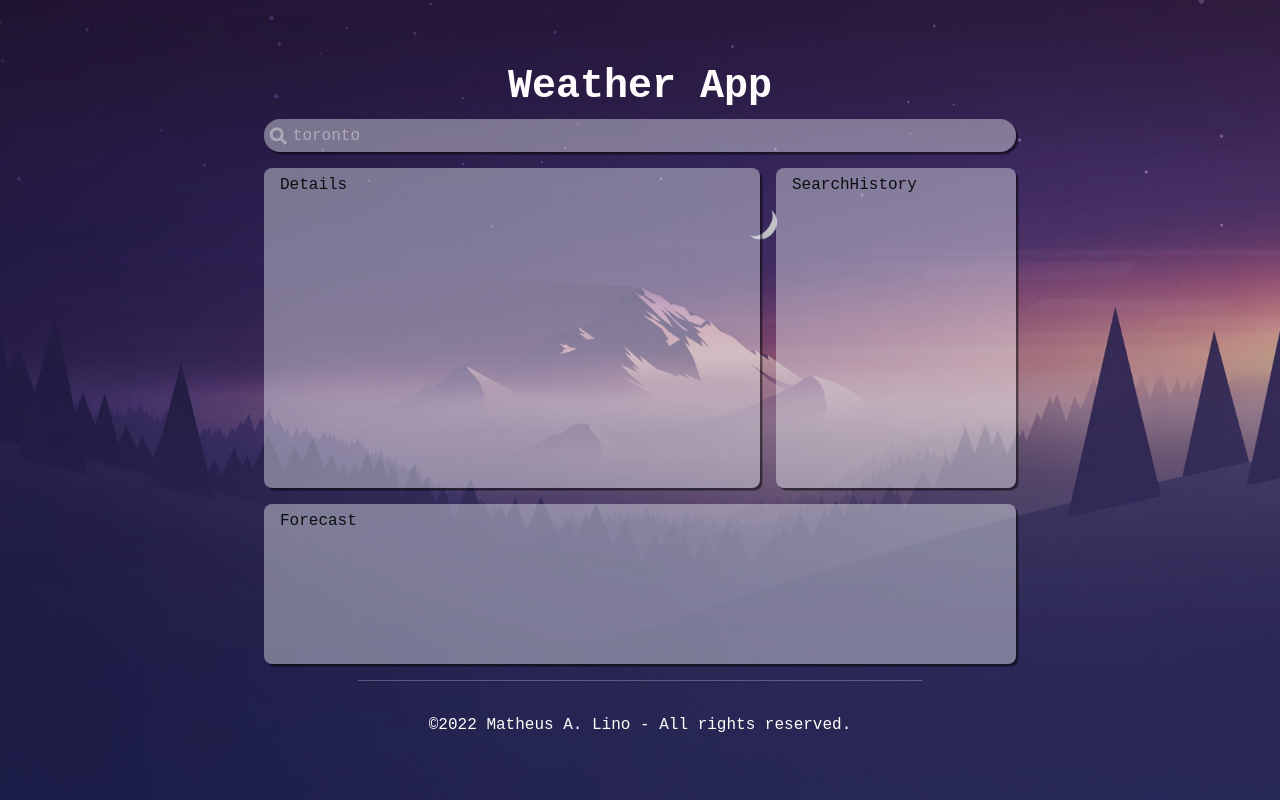
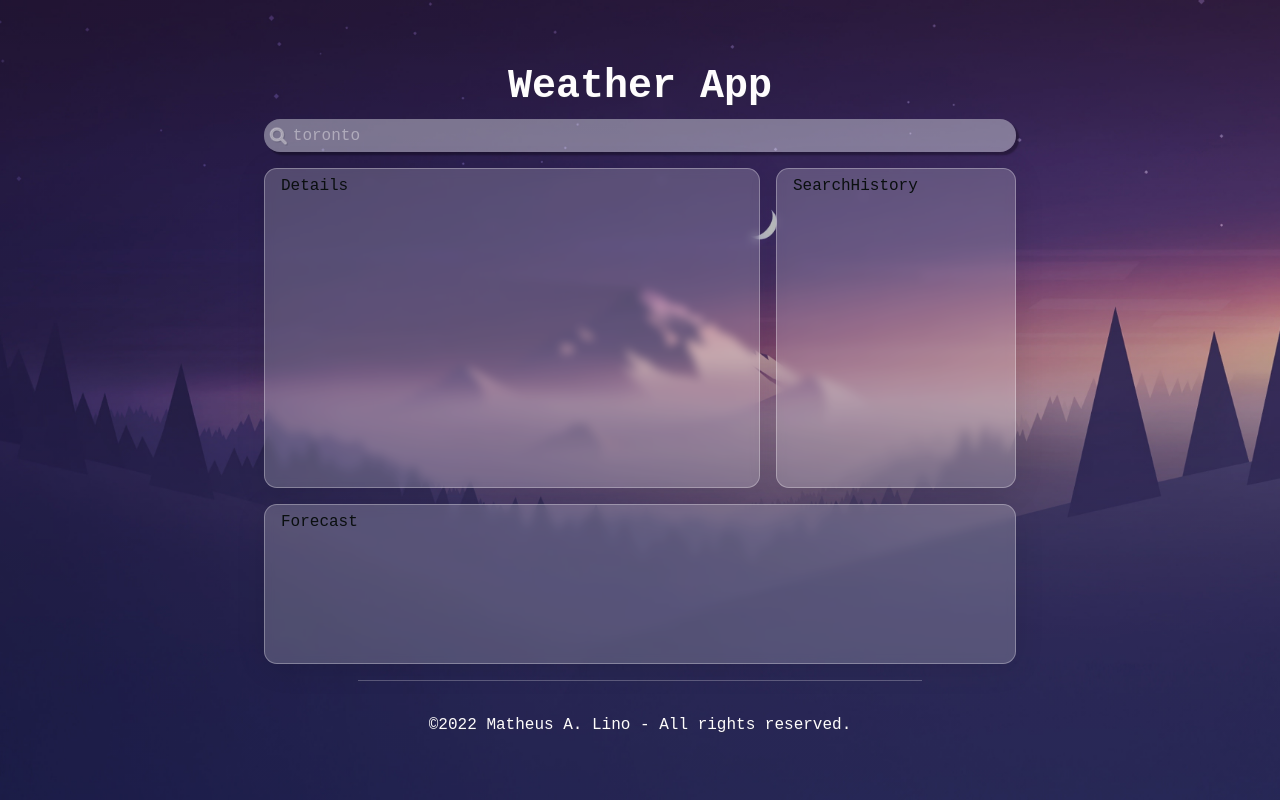
Before and after one commit to matheuslino/Weather-App, a React (Create React App) app: page / in a window 1280 px wide. Built offline with nearby package versions, Linux system fonts and the light colour scheme.

Commit message:
[wip] glass effect

```diff
--- a/src/_settings/_variables.css
+++ b/src/_settings/_variables.css
@@ -4,5 +4,5 @@
   --light-gray: 247, 249, 252;
   --dark-gray: 10, 15, 15;
   --text-shadow: 0.04rem 0.04rem 0.02rem rgba(50, 50, 70, 0.5);
-  --box-shadow: 0.15rem 0.15rem rgba(0, 0, 0, 0.5);
+  --box-shadow: 0.2rem 0.2rem 0.1rem rgba(0, 0, 0, 0.3);
 }
--- a/src/components/atoms/Box/style.module.css
+++ b/src/components/atoms/Box/style.module.css
@@ -2,7 +2,13 @@
   min-width: 100%;
   padding: 0.3em 1em;
   color: rgba(var(--dark-gray), 1);
-  border-radius: 0.5em;
-  box-shadow: var(--box-shadow);
-  background-color: rgba(var(--light-gray), 0.4);
+  border-radius: 0.8em;
+  /* box-shadow: var(--box-shadow);
+  background-color: rgba(var(--light-gray), 0.2); */
+
+  background: rgba(var(--white), 0.2);
+  backdrop-filter: blur(5px);
+  -webkit-backdrop-filter: blur(5px);
+  border: 0.01rem solid rgba(var(--white), 0.3);
+  box-shadow: 0 4px 30px rgba(var(--black), 0.1);
 }
```
